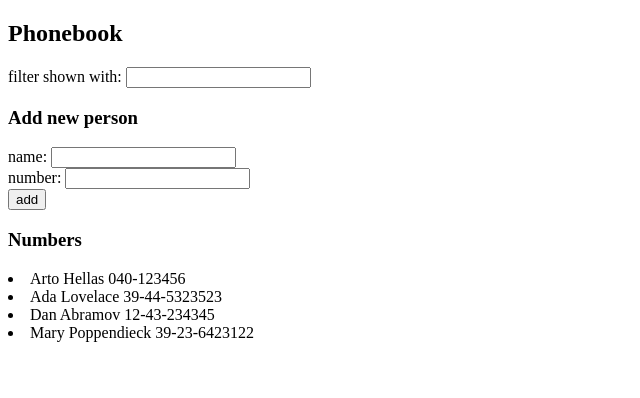
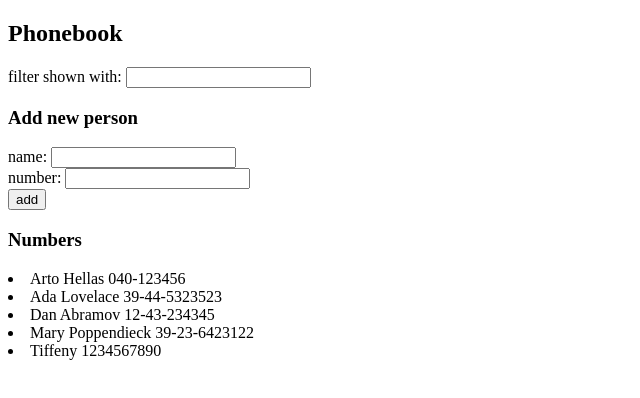
Before and after one commit to PeachBay/fullstackopen, a React (Create React App) app in the folder part2/phonebook/: page / in a window 1280 px wide. Shown: the top 398 px of the page, without its empty margins (0-640 px from the left). Built offline with nearby package versions, Linux system fonts and the light colour scheme; data requests are answered from the project's data file; the HTML template or start-up script is replaced by a standard one.

Commit message:
Add part2/exercise 2.16

```diff
--- a/part2/phonebook/db.json
+++ b/part2/phonebook/db.json
@@ -19,6 +19,11 @@
       "name": "Mary Poppendieck",
       "number": "39-23-6423122",
       "id": 4
+    },
+    {
+      "name": "Tiffeny",
+      "number": "1234567890",
+      "id": 5
     }
   ]
 }
--- a/part2/phonebook/src/App.js
+++ b/part2/phonebook/src/App.js
@@ -1,8 +1,8 @@
 import React, { useState, useEffect } from 'react'
-import axios from 'axios'
 import Filter from './components/Filter'
 import Persons from './components/Persons'
 import PersonForm from './components/PersonForm'
+import personService from './services/persons'
 
 const App = () => {
 
@@ -16,12 +16,12 @@
   // fetch data from json
   useEffect(() => {
     console.log('in effect')
-    axios
-      .get('http://localhost:3001/persons')
+    personService
+      .getAll()
       .then(response => {
-        console.log('promise fulfilled')
-        setPersons(response.data)
-        setFilteredPersons(response.data)
+        console.log('personService OK')
+        setPersons(response)
+        setFilteredPersons(response)
       })
   }, [])
 
@@ -40,9 +40,10 @@
       const newPersons = persons.concat(personObject)
 
       // Save the new input on server
-      axios
-        .post('http://localhost:3001/persons', personObject)
+      personService
+        .create(personObject)
         .then(response => {
+          console.log('create entry with personService OK')
           console.log(response)
           setPersons(newPersons)
           setFilteredPersons(newPersons)
--- /dev/null
+++ b/part2/phonebook/src/services/persons.js
@@ -0,0 +1,14 @@
+import axios from 'axios'
+const baseUrl = 'http://localhost:3001/persons'
+
+const getAll = () => {
+  const request = axios.get(baseUrl)
+  return request.then(response => response.data)
+}
+
+const create = newObject => {
+  const request = axios.post(baseUrl, newObject)
+  return request.then(response => response.data)
+}
+
+export default { getAll, create }
```
